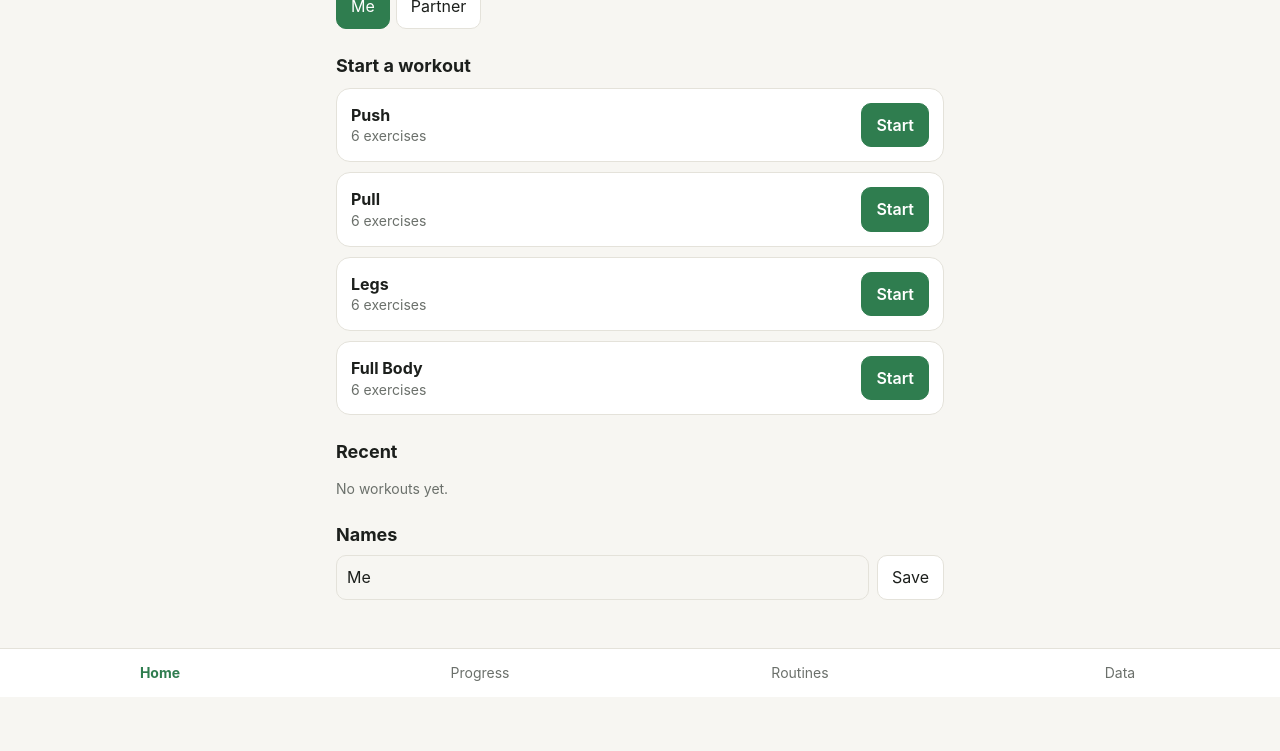
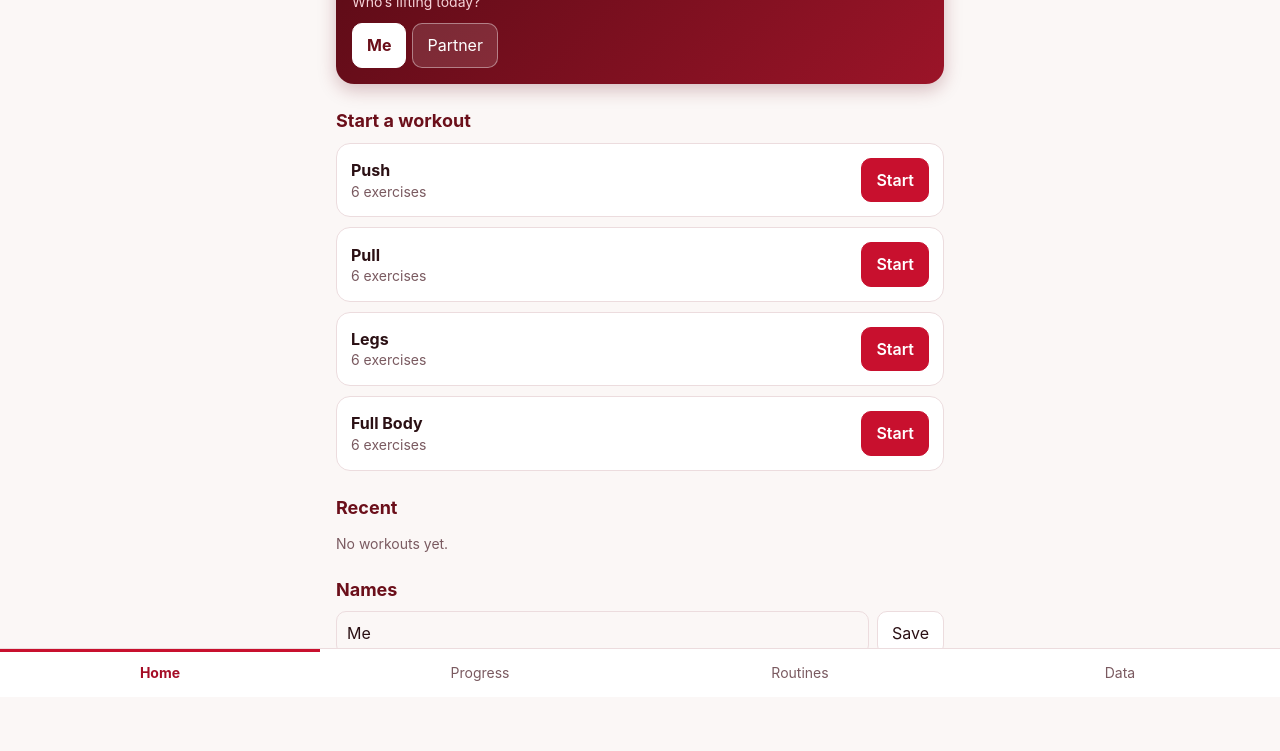
Before and after one commit to kylliantiegs22-png/gym-app, a plain HTML site: page index.html in a window 1280 px wide. Shown: the part 103-854 px from the top of the page. Before the commit the page ends 800 px from the top, so only its background shows below. Drawn offline with Linux system fonts and the light colour scheme.

Commit message:
Retheme in red, maroon and white; new icon
Co-Authored-By: Claude Sonnet 5.5 <noreply@anthropic.com>
Claude-Session: https://claude.ai/code/session_01GBYcwSnnQLne8JBtcJ4EWE

```diff
--- a/app.js
+++ b/app.js
@@ -57,8 +57,7 @@ window.addEventListener('hashchange',route);
 function home(){
   const p=P();
   const recent=p.logs.slice(-5).reverse();
-  $app.innerHTML=`<h1>Lifts</h1>
-  <div class="seg" role="group" aria-label="Person">${Object.entries(S.profiles).map(([id,pr])=>`<button data-act="profile" data-id="${id}" class="${id===S.active?'on':''}">${esc(pr.name)}</button>`).join('')}</div>
+  $app.innerHTML=`<div class="hero"><h1>Lifts</h1><p>Who’s lifting today?</p><div class="seg" role="group" aria-label="Person">${Object.entries(S.profiles).map(([id,pr])=>`<button data-act="profile" data-id="${id}" class="${id===S.active?'on':''}">${esc(pr.name)}</button>`).join('')}</div></div>
   ${p.draft?`<div class="card"><b>Workout in progress</b><div class="mute">${esc(p.routines[p.draft.routineId]?.name||'Workout')} · ${p.draft.date}</div><div class="row" style="margin-top:8px"><button class="primary grow" data-act="goto" data-to="#/workout">Resume</button><button class="danger" data-act="discard">Discard</button></div></div>`:''}
   <h2>Start a workout</h2>
   ${Object.entries(p.routines).map(([id,r])=>{const last=[...p.logs].reverse().find(l=>l.routineId===id);return `<div class="card row between"><div><b>${esc(r.name)}</b><div class="mute">${r.ex.length} exercises${last?' · last '+last.date:''}</div></div><button class="primary" data-act="start" data-id="${id}" ${p.draft?'disabled':''}>Start</button></div>`}).join('')}
--- a/index.html
+++ b/index.html
@@ -3,8 +3,8 @@
 <head>
 <meta charset="utf-8">
 <meta name="viewport" content="width=device-width,initial-scale=1,viewport-fit=cover">
-<meta name="theme-color" content="#f7f6f2" media="(prefers-color-scheme: light)">
-<meta name="theme-color" content="#111311" media="(prefers-color-scheme: dark)">
+<meta name="theme-color" content="#fbf7f6" media="(prefers-color-scheme: light)">
+<meta name="theme-color" content="#190a0d" media="(prefers-color-scheme: dark)">
 <meta name="apple-mobile-web-app-capable" content="yes">
 <meta name="mobile-web-app-capable" content="yes">
 <meta name="apple-mobile-web-app-title" content="Lifts">
--- a/style.css
+++ b/style.css
@@ -1,9 +1,9 @@
-:root{--bg:#f7f6f2;--card:#fff;--ink:#1c1f1c;--mute:#6b706b;--line:#e4e2da;--accent:#2f7d4f;--accent-ink:#fff;--warn:#b4432f}
-@media(prefers-color-scheme:dark){:root{--bg:#111311;--card:#1a1d1a;--ink:#ecefe9;--mute:#8d948c;--line:#2a2e29;--accent:#5fbf86;--accent-ink:#0d1a12;--warn:#e07a63}}
+:root{--bg:#fbf7f6;--card:#fff;--ink:#2b1014;--mute:#7a5a60;--line:#ecdcde;--accent:#c8102e;--accent-ink:#fff;--accent-text:#a50d26;--maroon:#6b0f1a;--warn:#a50d26;--tint:#fbeaec}
+@media(prefers-color-scheme:dark){:root{--bg:#190a0d;--card:#251116;--ink:#f7eced;--mute:#b99ea3;--line:#47232a;--accent:#ff5c70;--accent-ink:#1a070b;--accent-text:#ff8392;--maroon:#f4b4bd;--warn:#ff8392;--tint:#3a1820}}
 *{box-sizing:border-box;-webkit-tap-highlight-color:transparent}
 html,body{margin:0;background:var(--bg);color:var(--ink);font:16px/1.4 -apple-system,BlinkMacSystemFont,"Segoe UI",Roboto,sans-serif}
 main{max-width:640px;margin:0 auto;padding:max(16px,env(safe-area-inset-top)) 16px 96px}
-h1{font-size:28px;margin:8px 0 16px;letter-spacing:-.02em}h2{font-size:18px;margin:24px 0 8px}
+h1{font-size:28px;margin:8px 0 16px;letter-spacing:-.02em;color:var(--maroon)}h2{font-size:18px;margin:24px 0 8px}
 .mute{color:var(--mute);font-size:14px}
 .card{background:var(--card);border:1px solid var(--line);border-radius:14px;padding:14px;margin:10px 0}
 .row{display:flex;align-items:center;gap:8px}.grow{flex:1;min-width:0}.between{justify-content:space-between}
@@ -21,12 +21,20 @@ input[type=number]{text-align:center;-moz-appearance:textfield}
 .tag{font-size:12px;color:var(--mute);border:1px solid var(--line);border-radius:20px;padding:1px 8px}
 #tabs{position:fixed;left:0;right:0;bottom:0;display:flex;background:var(--card);border-top:1px solid var(--line);padding-bottom:env(safe-area-inset-bottom)}
 #tabs a{flex:1;text-align:center;padding:14px 0;color:var(--mute);text-decoration:none;font-size:14px}
-#tabs a.on{color:var(--accent);font-weight:700}
+#tabs a.on{color:var(--accent-text);font-weight:700;box-shadow:inset 0 3px 0 var(--accent)}
 #toast{position:fixed;left:50%;bottom:90px;transform:translateX(-50%);background:var(--ink);color:var(--bg);padding:10px 16px;border-radius:20px;opacity:0;pointer-events:none;transition:opacity .2s;max-width:90%}
 #toast.show{opacity:1}
 svg.chart{width:100%;height:180px}
-.seg{display:flex;gap:6px;flex-wrap:wrap}.seg button.on{background:var(--accent);color:var(--accent-ink);border-color:var(--accent)}
+.seg{display:flex;gap:6px;flex-wrap:wrap}.seg button.on{background:var(--maroon);color:var(--bg);border-color:var(--maroon)}
 .list button{width:100%;text-align:left;margin:4px 0}
 #banner{max-width:640px;margin:0 auto;padding:max(8px,env(safe-area-inset-top)) 16px 0}.warn{background:var(--card);border:1px solid var(--warn);color:var(--ink);border-radius:12px;padding:10px 12px;margin-top:8px;font-size:14px}
 .row.end{justify-content:flex-end}
-#rest{position:fixed;left:50%;transform:translateX(-50%);bottom:calc(64px + env(safe-area-inset-bottom));display:flex;align-items:center;gap:6px;background:var(--accent);color:var(--accent-ink);border-radius:30px;padding:2px 4px 2px 18px;font-weight:700;font-variant-numeric:tabular-nums;box-shadow:0 2px 10px rgba(0,0,0,.25);z-index:5}#rest[hidden]{display:none}#rest button{background:transparent;border:0;color:inherit}
+#rest{background:var(--maroon)!important;color:var(--bg)!important;position:fixed;left:50%;transform:translateX(-50%);bottom:calc(64px + env(safe-area-inset-bottom));display:flex;align-items:center;gap:6px;background:var(--accent);color:var(--accent-ink);border-radius:30px;padding:2px 4px 2px 18px;font-weight:700;font-variant-numeric:tabular-nums;box-shadow:0 2px 10px rgba(0,0,0,.25);z-index:5}#rest[hidden]{display:none}#rest button{background:transparent;border:0;color:inherit}
+
+.hero{background:linear-gradient(135deg,#5a0b16,#9b1428);color:#fff;border-radius:18px;padding:18px 16px 16px;margin:4px 0 8px;box-shadow:0 6px 18px rgba(107,15,26,.25)}
+.hero h1{color:#fff;margin:0 0 4px;font-size:32px}.hero p{margin:0 0 12px;color:#f6d3d8;font-size:14px}
+.hero .seg button{background:rgba(255,255,255,.12);color:#fff;border-color:rgba(255,255,255,.4)}
+.hero .seg button.on{background:#fff;color:#6b0f1a;border-color:#fff;font-weight:700}
+.warn{background:var(--tint)}
+.card b{color:var(--ink)}
+h2{color:var(--maroon)}
```
Also changed, not shown: icons/icon-180.png, icons/icon-192.png, icons/icon-512.png, icons/icon.svg, manifest.webmanifest.
